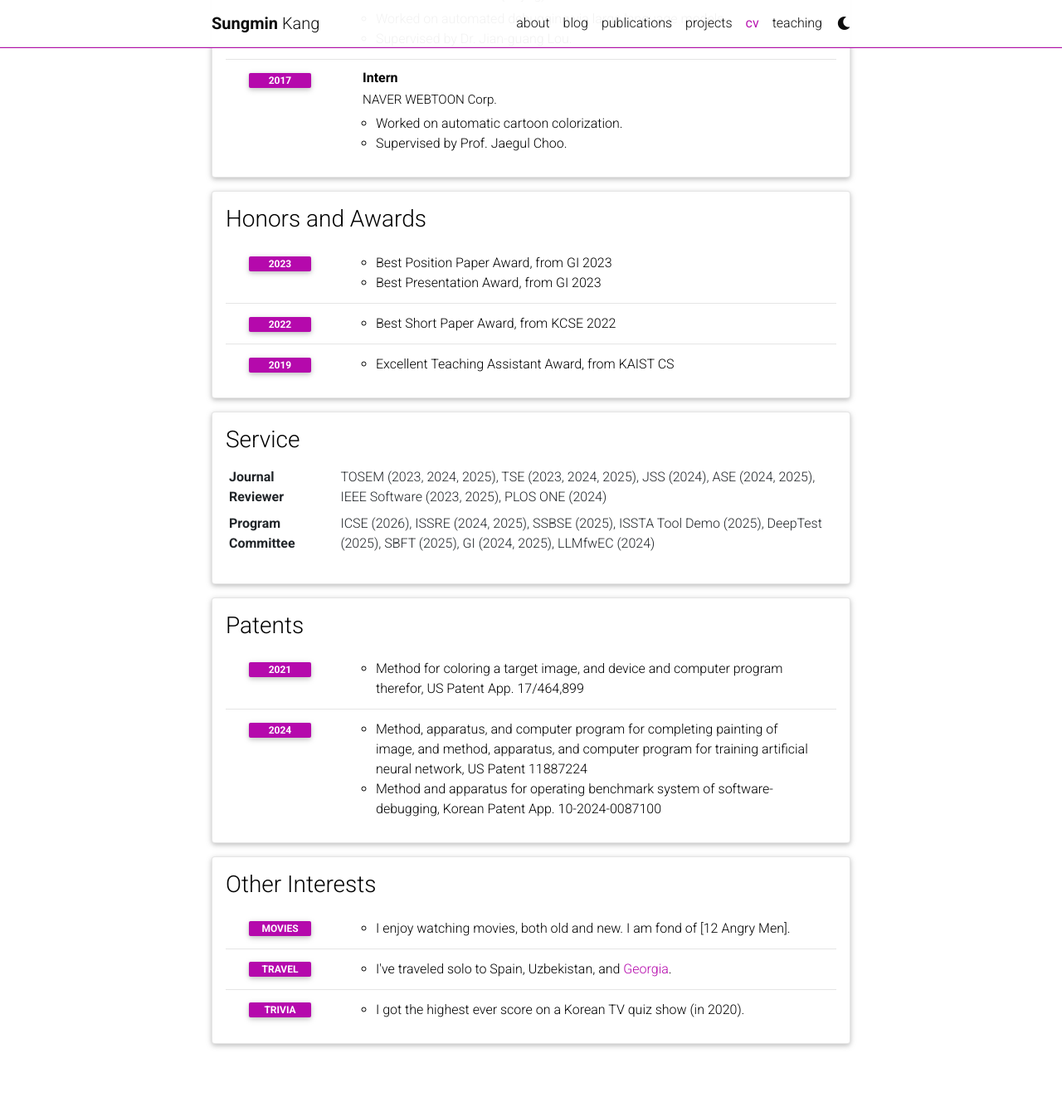
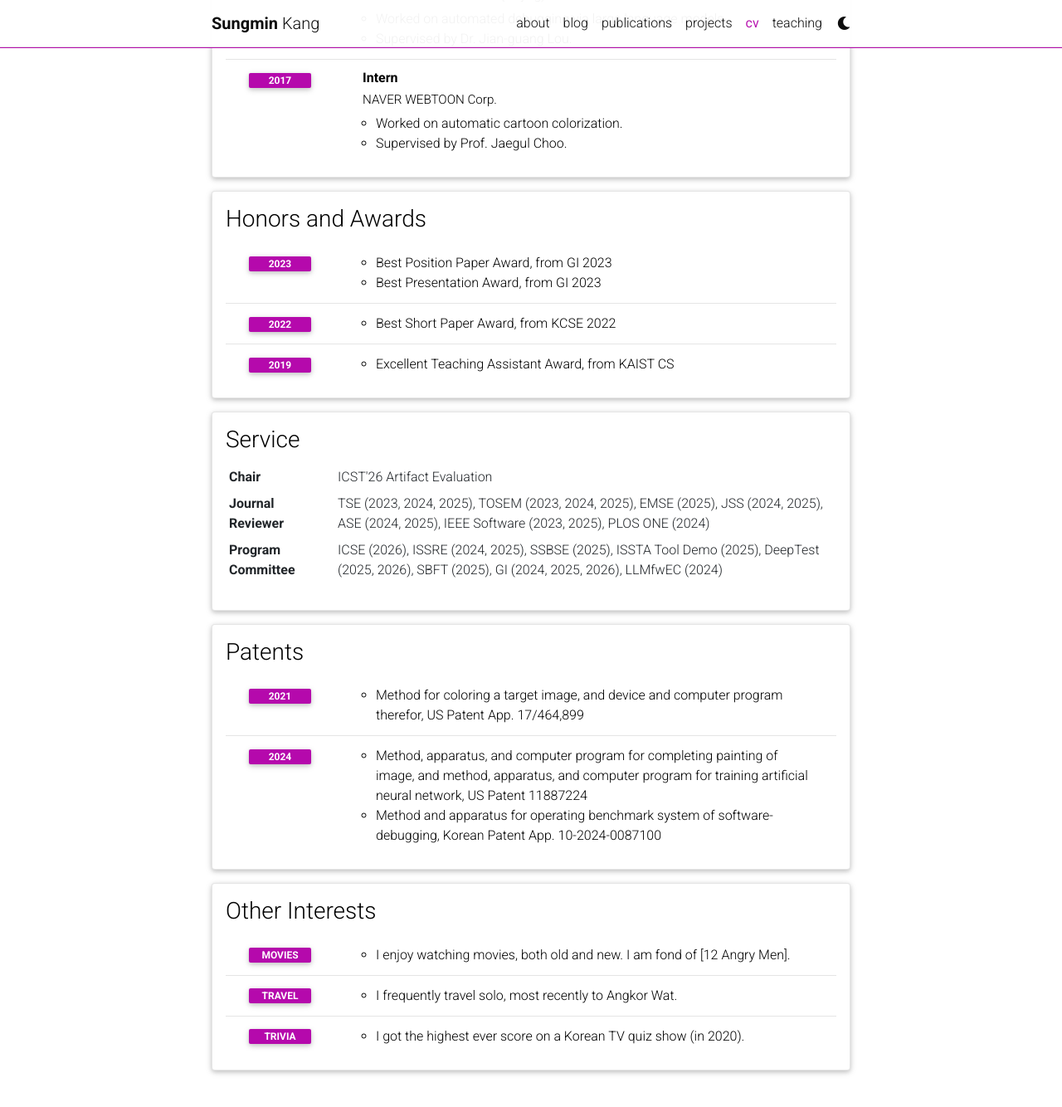
Before and after one commit to smkang96/smkang96.github.io, a Jekyll site: the page built from _pages/cv.md, in a window 1280 px wide and 1400 px high, scrolled down 1083 px. Shown: the top 1334 px of the window at 83% size. Built offline with Jekyll 4.4.1, drawn with Linux system fonts in a browser that asks for light colours; comment, search, counter and statistics services are not loaded; a style sheet for code colours, icons or effects is not loaded.

Commit message:
update CV for homepage

```diff
--- a/_data/cv.yml
+++ b/_data/cv.yml
@@ -68,10 +68,12 @@
 - title: Service
   type: map
   contents:
+    - name: Chair
+      value: ICST'26 Artifact Evaluation
     - name: Journal Reviewer
-      value: TOSEM (2023, 2024, 2025), TSE (2023, 2024, 2025), JSS (2024), ASE (2024, 2025), IEEE Software (2023, 2025), PLOS ONE (2024)
+      value: TSE (2023, 2024, 2025), TOSEM (2023, 2024, 2025), EMSE (2025), JSS (2024, 2025), ASE (2024, 2025), IEEE Software (2023, 2025), PLOS ONE (2024)
     - name: Program Committee
-      value: ICSE (2026), ISSRE (2024, 2025), SSBSE (2025), ISSTA Tool Demo (2025), DeepTest (2025), SBFT (2025), GI (2024, 2025), LLMfwEC (2024)
+      value: ICSE (2026), ISSRE (2024, 2025), SSBSE (2025), ISSTA Tool Demo (2025), DeepTest (2025, 2026), SBFT (2025), GI (2024, 2025, 2026), LLMfwEC (2024)
 
 - title: Patents
   type: time_table
@@ -92,7 +94,7 @@
         - I enjoy watching movies, both old and new. I am fond of [12 Angry Men].
     - year: TRAVEL
       items:
-        - I've traveled solo to Spain, Uzbekistan, and <a href="https://en.wikipedia.org/wiki/Georgia_(country)">Georgia</a>.
+        - I frequently travel solo, most recently to Angkor Wat.
     - year: TRIVIA
       items:
         - I got the highest ever score on a Korean TV quiz show (in 2020).
```
Also changed, not shown: 1 other file.
